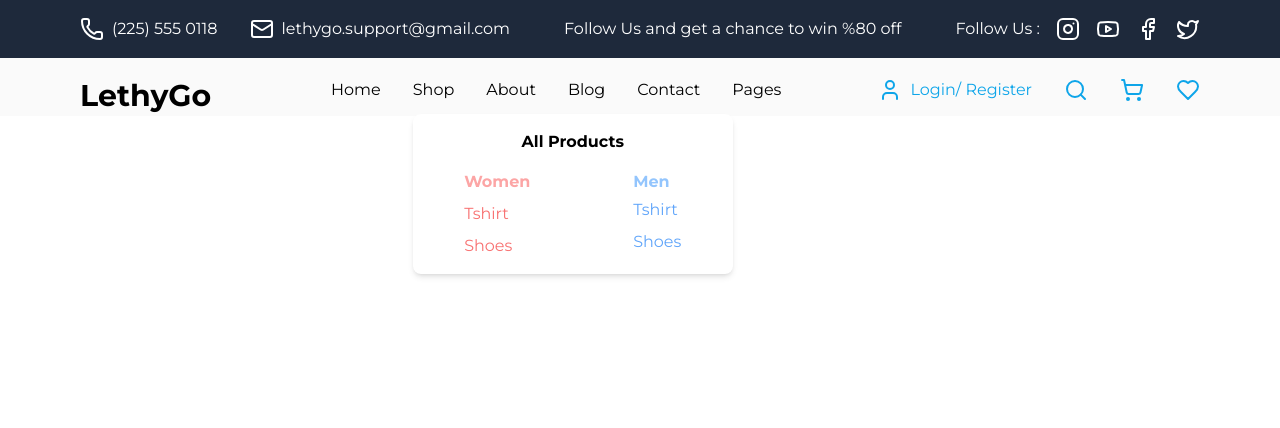
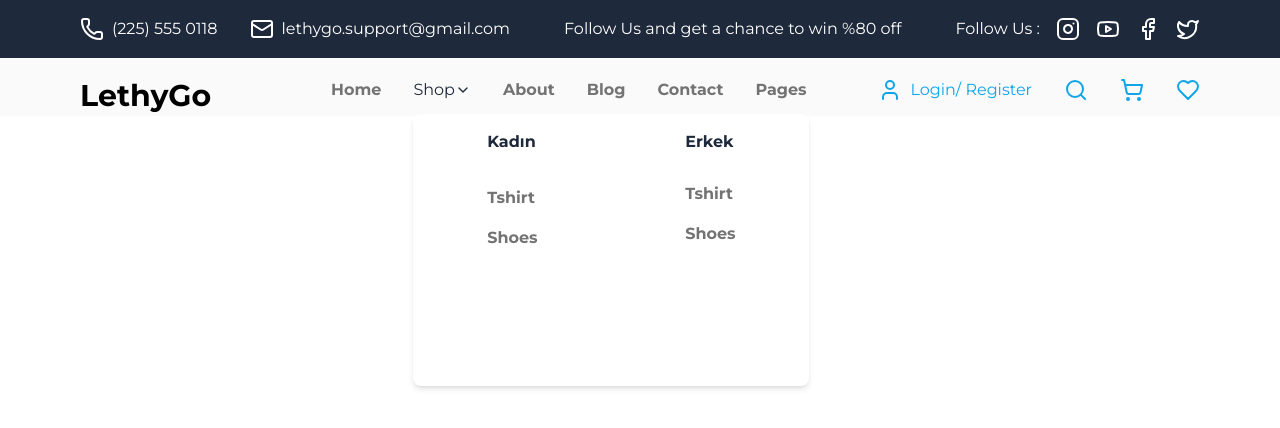
Before and after one commit to Feyzanur-Ak/LethyGo, a React (Vite) app in the folder LethyGo/: page / in a window 1280 px wide. Both pictures are taken after a click on the button "Shop". Shown: the top 428 px of the page. Built offline with nearby package versions, Linux system fonts and the light colour scheme.

Commit message:
Header ve DropDown Düzenlemeler

```diff
--- a/LethyGo/src/layout/DropDownMenu.jsx
+++ b/LethyGo/src/layout/DropDownMenu.jsx
@@ -1,5 +1,5 @@
 import { useState } from "react";
-
+import { ChevronDown } from "lucide-react";
 
 const DropDownMenu = () => {
 
@@ -12,26 +12,26 @@ const DropDownMenu = () => {
   return (
     <div className="relative text-left">
       <button
-        onClick={toggleDropDown}>
+        onClick={toggleDropDown}
+        className=" flex text-slate-800 font-thin">
         Shop
+        <ChevronDown className="w-4 h-4 relative top-1"/>
       </button>
-
       {isOpen && (
-      <div className="absolute mt-3 py-4 bg-white shadow-md rounded-lg w-80">
+      <div className="absolute mt-3 py-4 bg-white shadow-md rounded-lg w-[396px] h-[272px] ">
         <div className="cursor-pointer" >
-            <h3 className="text-center font-semibold mb-4">All Products</h3>
             <div className="flex flex-row justify-around gap-8 px-4 ">
                 <div className="flex flex-col  gap-2">
-                    <h4 className="text-red-300 font-semibold">Women</h4>
-                    <ul className="flex flex-col gap-2 text-red-400">
+                    <h4 className="text-slate-800 font-semibold">Kadın</h4>
+                    <ul className="flex flex-col gap-4 text-neutral-500 py-6">
                         <li > <a href="#" ></a>Tshirt {/* Linkler güncellenecek sayfalar oluşturuldukça*/}
                         </li>
                         <li><a href="#" ></a>Shoes </li>
                     </ul>
                 </div>
                 <div className="flex flex-col gap-1">
-                    <h4 className="text-blue-300 font-semibold">Men</h4>
-                    <ul className="flex flex-col gap-2 text-blue-400">
+                    <h4 className="text-slate-800 font-semibold">Erkek</h4>
+                    <ul className="flex flex-col gap-4 text-neutral-500 py-6">
                         <li> <a href="#"></a>Tshirt</li>
                         <li><a href="#"></a>Shoes</li>
                     </ul>
--- a/LethyGo/src/layout/Header.jsx
+++ b/LethyGo/src/layout/Header.jsx
@@ -27,7 +27,7 @@ const Header = () => {
           <ul className="flex flex-col items-center gap-4 py-4 text-neutral-500 cursor-pointer">
             <li>Home</li>
             <li className="font-bold ">
-              <a href="#">Product</a></li>
+            <a href="#">Product</a></li>
             <li className="font-bold ">Pricing</li>
             <li className="font-bold ">Contact</li>
           </ul>
@@ -79,7 +79,7 @@ const Header = () => {
           <div className="flex gap-20">
             <h3 className="text-3xl font-bold mr-10">LethyGo</h3>
             <nav>
-              <ul className="flex gap-8">
+              <ul className="flex gap-8 text-neutral-500 font-bold">
                 <li>Home</li>
                 <DropDownMenu />
                 <li>About</li>
```
